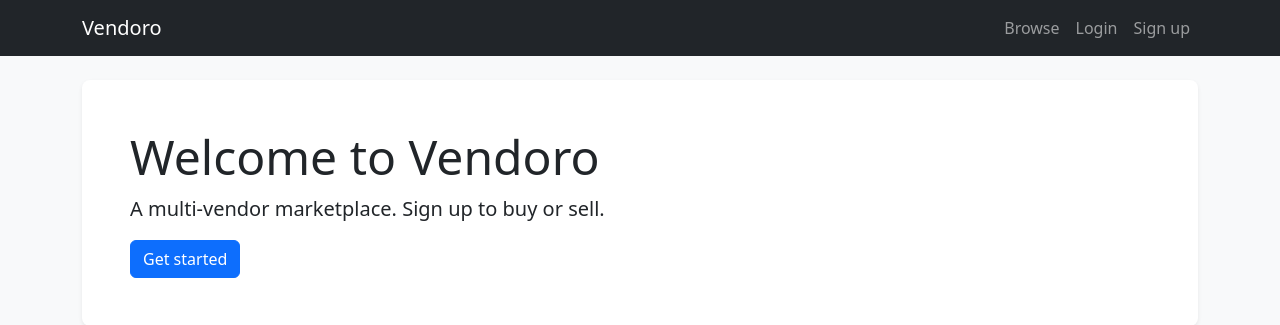
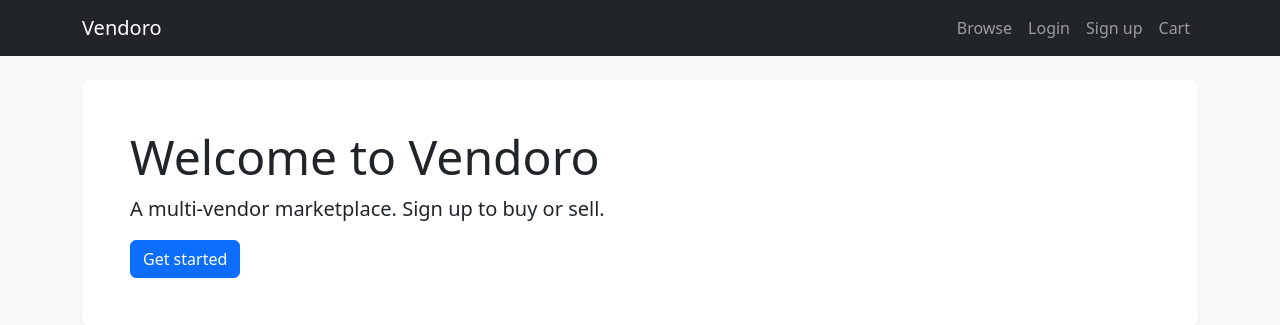
Before and after one commit to Ironmonkeynuts/vendoro, a Django app: page / in a window 1280 px wide. Shown: the top 325 px of the page. Run offline with Django 4.2, Linux system fonts and the light colour scheme.

Commit message:
Add navbar Cart link

```diff
--- /dev/null
+++ b/orders/context_processors.py
@@ -0,0 +1,9 @@
+from .models import Cart
+
+
+def cart_count(request):
+    if not request.user.is_authenticated:
+        return {"cart_count": 0}
+    cart = Cart.objects.filter(user=request.user, active=True).first()
+    count = sum((i.quantity for i in cart.items.all()), 0) if cart else 0
+    return {"cart_count": count}
--- a/templates/base.html
+++ b/templates/base.html
@@ -16,6 +16,7 @@
                 <li class="nav-item"><a class="nav-link" href="{% url 'marketplace:browse' %}">Browse</a></li>
                 <li class="nav-item"><a class="nav-link" href="/accounts/login/">Login</a></li>
                 <li class="nav-item"><a class="nav-link" href="/accounts/signup/">Sign up</a></li>
+                <li class="nav-item"><a class="nav-link" href="{% url 'orders:cart_detail' %}">Cart{% if cart_count %} ({{ cart_count }}){% endif %}</a></li>
             </ul>
         </div>
     </div>
--- a/templates/orders/cart.html
+++ b/templates/orders/cart.html
@@ -21,7 +21,7 @@
   </tbody>
 </table>
 <h4>Total: £<span id="cart-total">{{ total }}</span></h4>
-<a class="btn btn-primary" href="#" disabled>Checkout (coming next)</a>
+<a class="btn btn-primary" href="#" disabled>Checkout</a>
 {% else %}
 <p>Your cart is empty.</p>
 {% endif %}
--- a/vendoro/settings.py
+++ b/vendoro/settings.py
@@ -111,6 +111,7 @@ TEMPLATES = [
                 'django.template.context_processors.request',
                 'django.contrib.auth.context_processors.auth',
                 'django.contrib.messages.context_processors.messages',
+                'orders.context_processors.cart_count',
             ],
         },
     },
```
